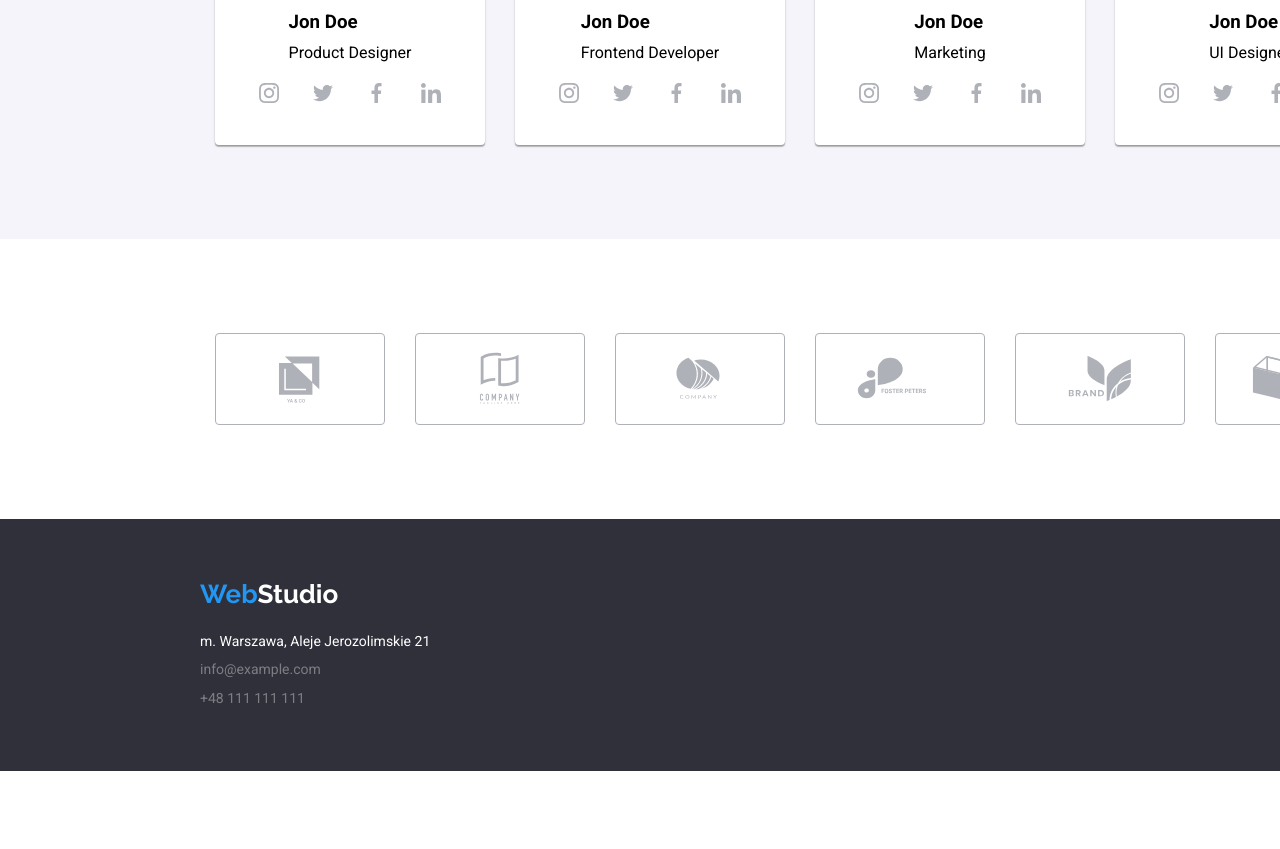
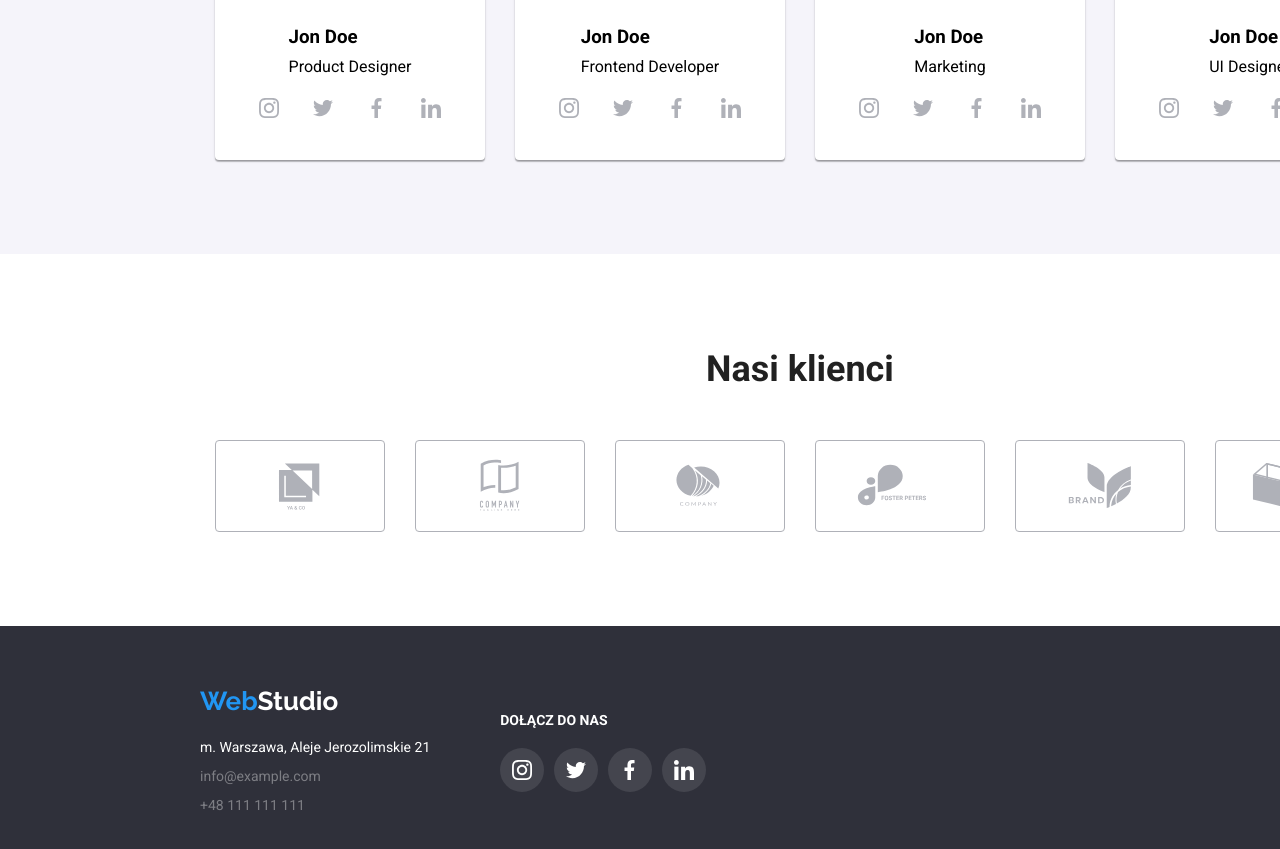
Before and after one commit to DominikBanaskiewicz/goit-markup-hw-05, a plain HTML site: page index.html in a window 1280 px wide. Shown: the part 2116-2965 px from the top of the page. Before the commit the page ends 2887 px from the top, so only its background shows below. Drawn offline with nearby package versions, Linux system fonts and the light colour scheme; files whose address does not match are found by name.

Commit message:
hw04 ver0.99 added footer social links, our-team social links, our-clients links and svg's

```diff
--- a/css/styles.css
+++ b/css/styles.css
@@ -240,8 +240,9 @@ MAIN CONTENT
 OUR TEAM
 */
 
-.our-team > h2,
-.about-us > h2 {
+.our-team h2,
+.about-us h2,
+.our-clients h2 {
   font-size: 36px;
   font-weight: 700;
   color: var(--almost-black-font-color);
@@ -300,7 +301,7 @@ OUR TEAM
   justify-content: space-between;
   column-gap: 10px;
 }
-.social-links-list li button {
+.social-links-list li a {
   width: 44px;
   height: 44px;
   cursor: pointer;
@@ -311,7 +312,7 @@ OUR TEAM
   background-color: var(--white-color);
   fill: #afb1b8;
 }
-.social-links-list li button:hover {
+.social-links-list li a:hover {
   fill: var(--white-color);
   background-color: var(--brand-blue-color);
   border-radius: 50%;
@@ -334,6 +335,9 @@ OUR CLIENTS
   display: flex;
   column-gap: 30px;
 }
+.our-clients h2 {
+  padding-bottom: 50px;
+}
 .our-clients-list-elem {
   width: 170px;
   height: 92px;
@@ -343,6 +347,13 @@ OUR CLIENTS
   border: rgba(175, 177, 184, 1) 1px solid;
   border-radius: 4px;
   fill: #afb1b8;
+}
+.our-clients-list-elem-link {
+  width: 100%;
+  height: 100%;
+  display: flex;
+  justify-content: center;
+  align-items: center;
 }
 .our-clients-list-elem:hover {
   fill: var(--brand-blue-color);
@@ -361,17 +372,57 @@ footer {
   font-size: 14px;
   font-weight: 400;
   line-height: 1.7;
+  display: flex;
+  justify-content: center;
+}
+footer .section {
+  padding: 60px 0px;
+}
+footer .container {
+  display: flex;
+  align-items: flex-start;
+  flex-direction: row;
+  column-gap: 70px;
 }
 
-.footer-content {
+.footer-logo-adress {
   display: flex;
   flex-direction: column;
   gap: 20px;
   align-items: flex-start;
 }
-footer .section {
-  padding: 60px 0px;
+.footer-social-links {
+  align-self: center;
+  display: flex;
+  flex-direction: column;
+  row-gap: 20px;
 }
+.footer-social-links p {
+  font-size: 14px;
+  font-weight: 700;
+  line-height: 1.17;
+  color: var(--white-color);
+}
+.footer-social-links-list {
+  display: flex;
+  column-gap: 10px;
+}
+.footer-social-links-list li a {
+  width: 44px;
+  height: 44px;
+  cursor: pointer;
+  display: flex;
+  align-items: center;
+  justify-content: center;
+  border: none;
+  fill: var(--white-color);
+  border-radius: 50%;
+  background-color: rgba(255, 255, 255, 0.1);
+}
+.footer-social-links-list li a:hover {
+  background-color: var(--brand-blue-color);
+}
+
 .webstudio-footer-logo-link {
   color: var(--white-color);
   text-decoration: none;
--- a/index.html
+++ b/index.html
@@ -166,32 +166,32 @@
               </div>
               <ul class="social-links-list">
                 <li>
-                  <button type="button">
+                  <a href="#">
                     <svg class="icon icon-instagram">
                       <use href="./images/icons.svg#icon-instagram"></use>
                     </svg>
-                  </button>
+                  </a>
                 </li>
                 <li>
-                  <button type="button">
+                  <a href="#">
                     <svg class="icon icon-twitter">
                       <use href="./images/icons.svg#icon-twitter"></use>
                     </svg>
-                  </button>
+                  </a>
                 </li>
                 <li>
-                  <button type="button">
+                  <a href="#">
                     <svg class="icon icon-facebook">
                       <use href="./images/icons.svg#icon-facebook"></use>
                     </svg>
-                  </button>
+                  </a>
                 </li>
                 <li>
-                  <button type="button">
+                  <a href="#">
                     <svg class="icon icon-linkedin">
                       <use href="./images/icons.svg#icon-linkedin"></use>
                     </svg>
-                  </button>
+                  </a>
                 </li>
               </ul>
             </li>
@@ -208,32 +208,32 @@
               </div>
               <ul class="social-links-list">
                 <li>
-                  <button type="button">
+                  <a href="#">
                     <svg class="icon icon-instagram">
                       <use href="./images/icons.svg#icon-instagram"></use>
                     </svg>
-                  </button>
+                  </a>
                 </li>
                 <li>
-                  <button type="button">
+                  <a href="#">
                     <svg class="icon icon-twitter">
                       <use href="./images/icons.svg#icon-twitter"></use>
                     </svg>
-                  </button>
+                  </a>
                 </li>
                 <li>
-                  <button type="button">
+                  <a href="#">
                     <svg class="icon icon-facebook">
                       <use href="./images/icons.svg#icon-facebook"></use>
                     </svg>
-                  </button>
+                  </a>
                 </li>
                 <li>
-                  <button type="button">
+                  <a href="#">
                     <svg class="icon icon-linkedin">
                       <use href="./images/icons.svg#icon-linkedin"></use>
                     </svg>
-                  </button>
+                  </a>
                 </li>
               </ul>
             </li>
@@ -250,32 +250,32 @@
               </div>
               <ul class="social-links-list">
                 <li>
-                  <button type="button">
+                  <a href="#">
                     <svg class="icon icon-instagram">
                       <use href="./images/icons.svg#icon-instagram"></use>
                     </svg>
-                  </button>
+                  </a>
                 </li>
                 <li>
-                  <button type="button">
+                  <a href="#">
                     <svg class="icon icon-twitter">
                       <use href="./images/icons.svg#icon-twitter"></use>
                     </svg>
-                  </button>
+                  </a>
                 </li>
                 <li>
-                  <button type="button">
+                  <a href="#">
                     <svg class="icon icon-facebook">
                       <use href="./images/icons.svg#icon-facebook"></use>
                     </svg>
-                  </button>
+                  </a>
                 </li>
                 <li>
-                  <button type="button">
+                  <a href="#">
                     <svg class="icon icon-linkedin">
                       <use href="./images/icons.svg#icon-linkedin"></use>
                     </svg>
-                  </button>
+                  </a>
                 </li>
               </ul>
             </li>
@@ -292,32 +292,32 @@
               </div>
               <ul class="social-links-list">
                 <li>
-                  <button type="button">
+                  <a href="#">
                     <svg class="icon icon-instagram">
                       <use href="./images/icons.svg#icon-instagram"></use>
                     </svg>
-                  </button>
+                  </a>
                 </li>
                 <li>
-                  <button type="button">
+                  <a href="#">
                     <svg class="icon icon-twitter">
                       <use href="./images/icons.svg#icon-twitter"></use>
                     </svg>
-                  </button>
+                  </a>
                 </li>
                 <li>
-                  <button type="button">
+                  <a href="#">
                     <svg class="icon icon-facebook">
                       <use href="./images/icons.svg#icon-facebook"></use>
                     </svg>
-                  </button>
+                  </a>
                 </li>
                 <li>
-                  <button type="button">
+                  <a href="#">
                     <svg class="icon icon-linkedin">
                       <use href="./images/icons.svg#icon-linkedin"></use>
                     </svg>
-                  </button>
+                  </a>
                 </li>
               </ul>
             </li>
@@ -326,39 +326,52 @@
       </section>
       <section class="our-clients section">
         <div class="container">
+          <h2>Nasi klienci</h2>
           <ul class="our-clients-list">
             <li class="our-clients-list-elem">
+              <a href="#" class="our-clients-list-elem-link">
                 <svg class="icon icon-logonasi1">
                   <use
                     class="logonasi1use"
                     href="./images/icons.svg#icon-logonasi1"
                   ></use>
                 </svg>
+              </a>
             </li>
             <li class="our-clients-list-elem">
+              <a href="#" class="our-clients-list-elem-link">
                 <svg class="icon icon-logonasi2">
                   <use href="./images/icons.svg#icon-logonasi2"></use>
                 </svg>
+              </a>
             </li>
             <li class="our-clients-list-elem">
+              <a href="#" class="our-clients-list-elem-link">
                 <svg class="icon icon-logonasi3">
                   <use href="./images/icons.svg#icon-logonasi3"></use>
                 </svg>
+              </a>
             </li>
             <li class="our-clients-list-elem">
+              <a href="#" class="our-clients-list-elem-link">
                 <svg class="icon icon-logonasi4">
                   <use href="./images/icons.svg#icon-logonasi4"></use>
                 </svg>
+              </a>
             </li>
             <li class="our-clients-list-elem">
+              <a href="#" class="our-clients-list-elem-link">
                 <svg class="icon icon-logonasi5">
                   <use href="./images/icons.svg#icon-logonasi5"></use>
                 </svg>
+              </a>
             </li>
             <li class="our-clients-list-elem">
+              <a href="#" class="our-clients-list-elem-link">
                 <svg class="icon icon-logonasi6">
                   <use href="./images/icons.svg#icon-logonasi6"></use>
                 </svg>
+              </a>
             </li>
           </ul>
         </div>
@@ -367,14 +380,17 @@
 
     <footer>
       <section class="section">
-        <div class="container footer-content">
+        <div class="container">
+          <div class="footer-logo-adress">
             <a class="webstudio-footer-logo-link" href="index.html"
               ><span class="main-page-logo-blue">Web</span>Studio
             </a>
             <address>
               <ul class="footer-adress-list">
                 <li class="footer-adress-list-elem">
-                <p class="footer-adress">m. Warszawa, Aleje Jerozolimskie 21</p>
+                  <p class="footer-adress">
+                    m. Warszawa, Aleje Jerozolimskie 21
+                  </p>
                 </li>
                 <li class="footer-adress-list-elem">
                   <a class="footer-email" href="mailto:info@devstudio.com"
@@ -389,6 +405,40 @@
               </ul>
             </address>
           </div>
+          <div class="footer-social-links">
+            <p>DOŁĄCZ DO NAS</p>
+            <ul class="footer-social-links-list">
+              <li>
+                <a href="#">
+                  <svg class="icon icon-instagram">
+                    <use href="./images/icons.svg#icon-instagram"></use>
+                  </svg>
+                </a>
+              </li>
+              <li>
+                <a href="#">
+                  <svg class="icon icon-twitter">
+                    <use href="./images/icons.svg#icon-twitter"></use>
+                  </svg>
+                </a>
+              </li>
+              <li>
+                <a href="#">
+                  <svg class="icon icon-facebook">
+                    <use href="./images/icons.svg#icon-facebook"></use>
+                  </svg>
+                </a>
+              </li>
+              <li>
+                <a href="#">
+                  <svg class="icon icon-linkedin">
+                    <use href="./images/icons.svg#icon-linkedin"></use>
+                  </svg>
+                </a>
+              </li>
+            </ul>
+          </div>
+        </div>
       </section>
     </footer>
   </body>
```
Also changed, not shown: portfolio.html (+55 -8 lines). Lines whose indentation alone changed are shown as unchanged.
